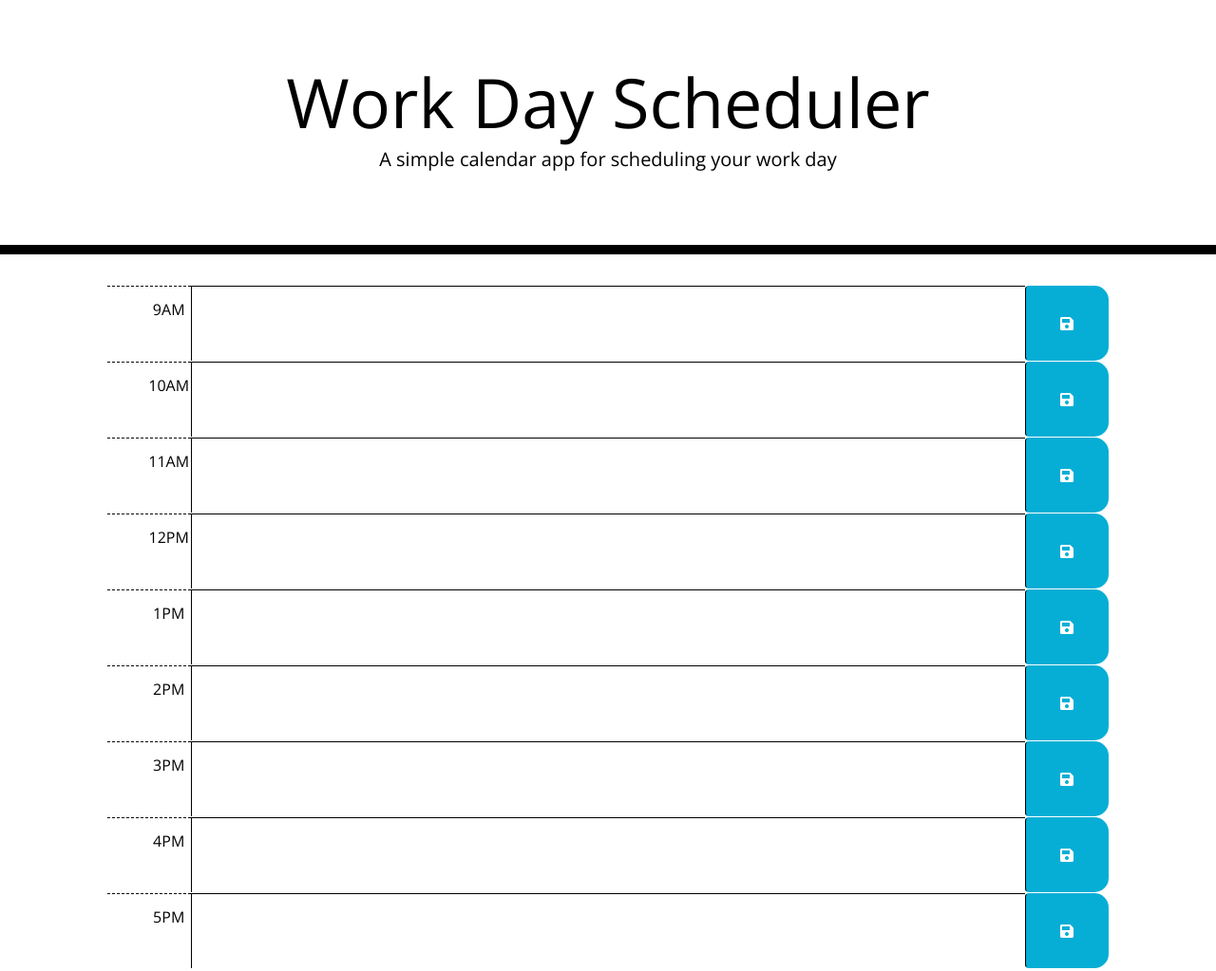
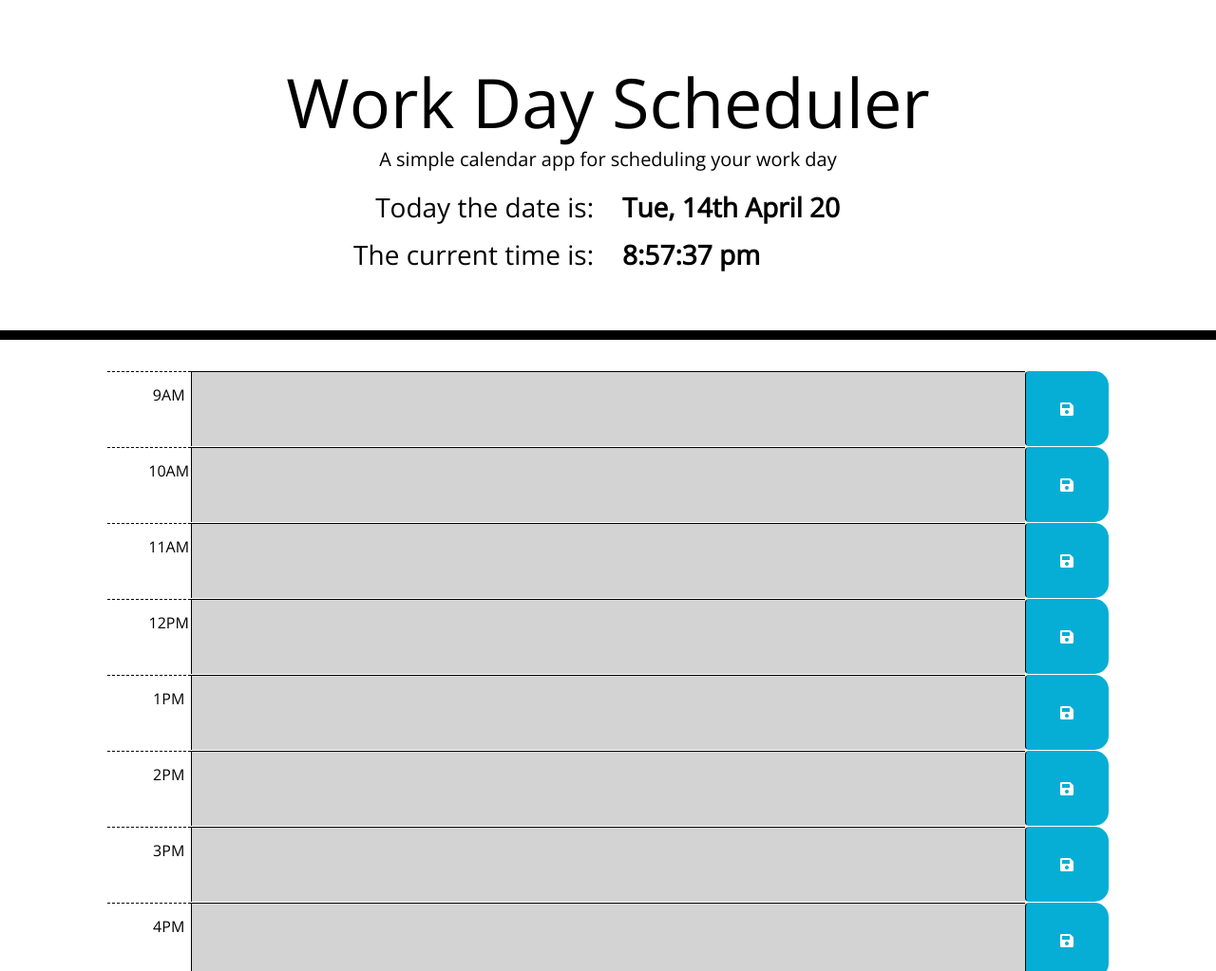
Before and after one commit to JoeDodgson/Coursework-5-Day-Planner, a plain HTML site: page index.html in a window 1280 px wide. Shown: the top 1023 px of the page at 95% size. Drawn offline with nearby package versions, Linux system fonts and the light colour scheme.

Commit message:
Display current time and date. Apply styling based on current time

```diff
--- a/assets/script.js
+++ b/assets/script.js
@@ -0,0 +1,41 @@
+// Declare variables
+var currentDay = $("#currentDay");
+var currentTime = $("#currentTime");
+
+// Declare functions
+
+function updateDisplay() {
+    setInterval(function(){
+        updateCurrentDay();
+        updateTimeSlotColour();
+    }, 500);
+}
+
+$(document).ready(function(){
+    updateDisplay();
+});
+
+// currentDay.value = moment().format("dddd, MMMM Do YYYY, h:mm:ss a");
+
+
+function updateCurrentDay(){
+    var dayDateMonth = moment().format("ddd, Do MMMM YY");
+    var hrsMinsSecs = moment().format("h:mm:ss a");
+    currentDay.text(dayDateMonth);
+    currentTime.text(hrsMinsSecs);
+};
+
+function updateTimeSlotColour(){
+    $(".description").each(function(){
+        let id = parseInt($(this).parent().attr("id"));
+        // console.log(id);
+        $(this).removeClass("past present future");
+        if(id < moment().hour()){
+            $(this).addClass("past");
+        }else if(id === moment().hour()){
+            $(this).addClass("present");
+        }else{
+            $(this).addClass("future");
+        }
+    })
+};
--- a/assets/style.css
+++ b/assets/style.css
@@ -74,5 +74,40 @@ body {
   }
 
   .time-container{
-    margin: 0% 10% 0% 10%;
+    margin: 0% 10% 32px 10%;
   }
+
+  #currentDay-static, #currentTime-static {
+    display: inline;
+    float: left;
+    font-size: 28px;
+    margin: 0px;
+    text-align: right;
+    width: 45%;
+  }
+
+  #currentDay, #currentTime {
+    display: inline;
+    float: left;
+    font-size: 28px;
+    font-weight: bold;
+    margin: 0px;
+    text-align: left;
+    width: 45%;
+  }
+
+  .last-block{
+    border-bottom: 1px solid black;
+  }
+
+  .date-row, .time-row {
+    height: 50px;
+  }
+
+  .date-row {
+    margin-top: 25px;
+  }
+
+  .jumbotron {
+    padding-bottom: 45px;
+  }
--- a/index.html
+++ b/index.html
@@ -26,7 +26,14 @@
     <header class="jumbotron">
       <h1 class="display-3">Work Day Scheduler</h1>
       <p class="lead">A simple calendar app for scheduling your work day</p>
-      <p id="currentDay" class="lead"></p>
+      <div class="row date-row">
+        <p id="currentDay-static" class="col-md-6">Today the date is:</p>
+        <p id="currentDay" class="col-md-6"></p>
+      </div>
+      <div class="row time-row">
+        <p id="currentTime-static" class="col-md-6">The current time is:</p>
+        <p id="currentTime" class="col-md-6"></p>
+      </div>
     </header>
 
     <div class="time-container">
@@ -107,7 +114,7 @@
         <div class="col-md-1 hour">
           5PM
         </div>
-        <textarea class="col-md-10 description">
+        <textarea class="col-md-10 description last-block">
         </textarea>
         <button class="btn saveBtn col-md-1"><i class="fas fa-save"></i></button>
       </div>
```
Also changed, not shown: pseudo-coding.txt.
